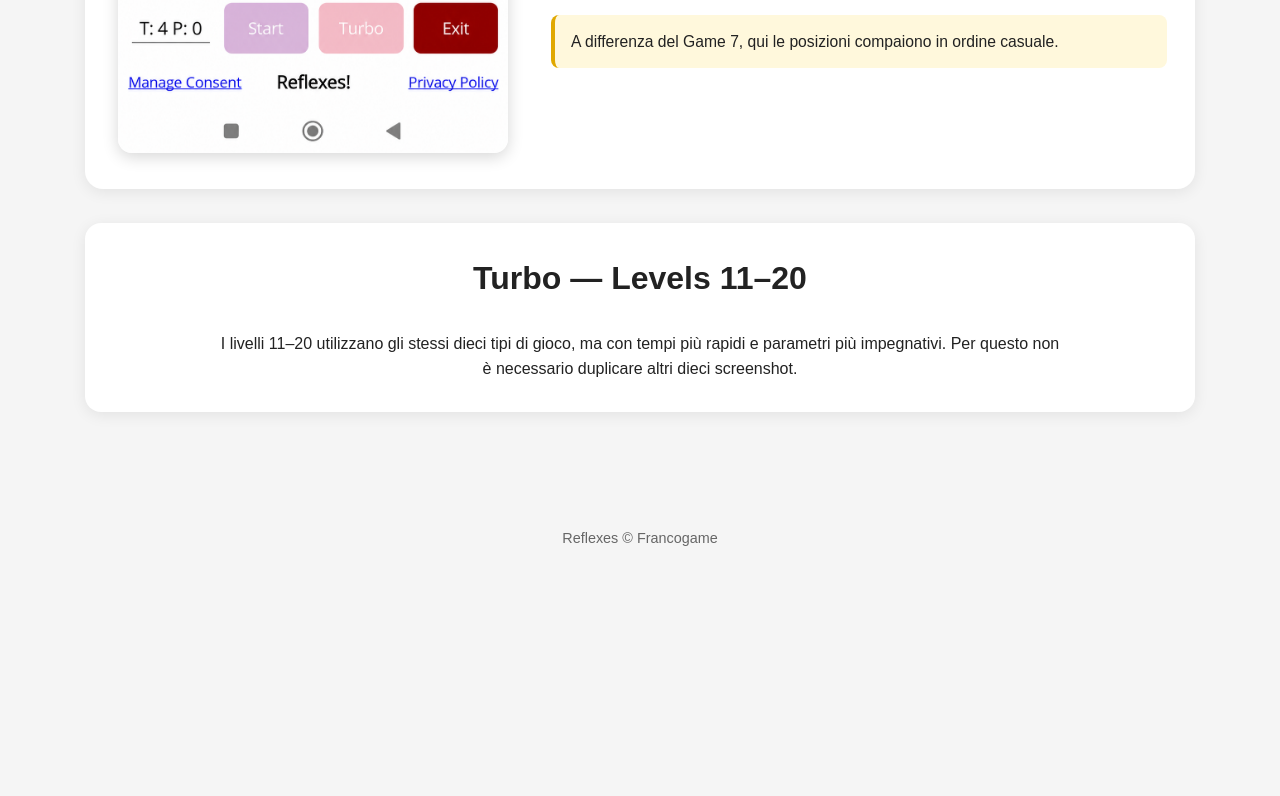
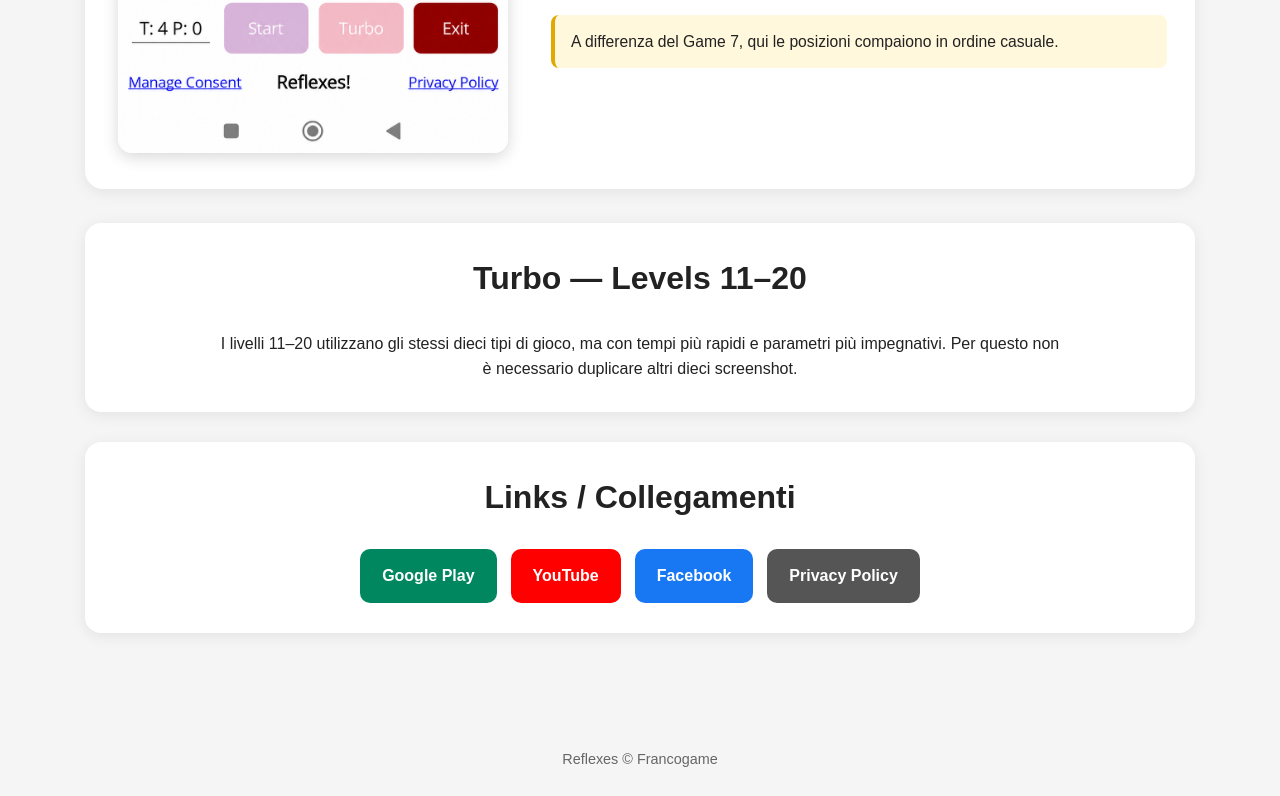
Before and after one commit to Francogame/Francogame.github.io, a plain HTML site: page index.html in a window 1280 px wide. Shown: the part 10558-11354 px from the top of the page. Before the commit the page ends 11133 px from the top, so only its background shows below. Drawn offline with Linux system fonts and the light colour scheme.

Commit message:
Add final social and download links

```diff
--- a/index.html
+++ b/index.html
@@ -635,7 +635,75 @@
         Per questo non è necessario duplicare altri dieci screenshot.
       </p>
     </section>
+<section class="card">
+  <h2>Links / Collegamenti</h2>
 
+  <div style="
+    display:flex;
+    flex-wrap:wrap;
+    justify-content:center;
+    gap:14px;
+    margin-top:25px;
+  ">
+
+    <a href="https://play.google.com/store/apps/details?id=com.francogame.riflessi"
+       target="_blank"
+       rel="noopener"
+       style="
+         background:#01875f;
+         color:white;
+         text-decoration:none;
+         font-weight:bold;
+         padding:14px 22px;
+         border-radius:10px;
+       ">
+      Google Play
+    </a>
+
+    <a href="https://www.youtube.com/@FrancoGameApp"
+       target="_blank"
+       rel="noopener"
+       style="
+         background:#ff0000;
+         color:white;
+         text-decoration:none;
+         font-weight:bold;
+         padding:14px 22px;
+         border-radius:10px;
+       ">
+      YouTube
+    </a>
+
+    <a href="https://www.facebook.com/profile.php?id=61580705421546"
+       target="_blank"
+       rel="noopener"
+       style="
+         background:#1877f2;
+         color:white;
+         text-decoration:none;
+         font-weight:bold;
+         padding:14px 22px;
+         border-radius:10px;
+       ">
+      Facebook
+    </a>
+
+    <a href="https://github.com/Francogame/privacy-policy/blob/main/privacy-policy.txt"
+       target="_blank"
+       rel="noopener"
+       style="
+         background:#555;
+         color:white;
+         text-decoration:none;
+         font-weight:bold;
+         padding:14px 22px;
+         border-radius:10px;
+       ">
+      Privacy Policy
+    </a>
+
+  </div>
+</section>
   </main>
 
   <footer>
```
